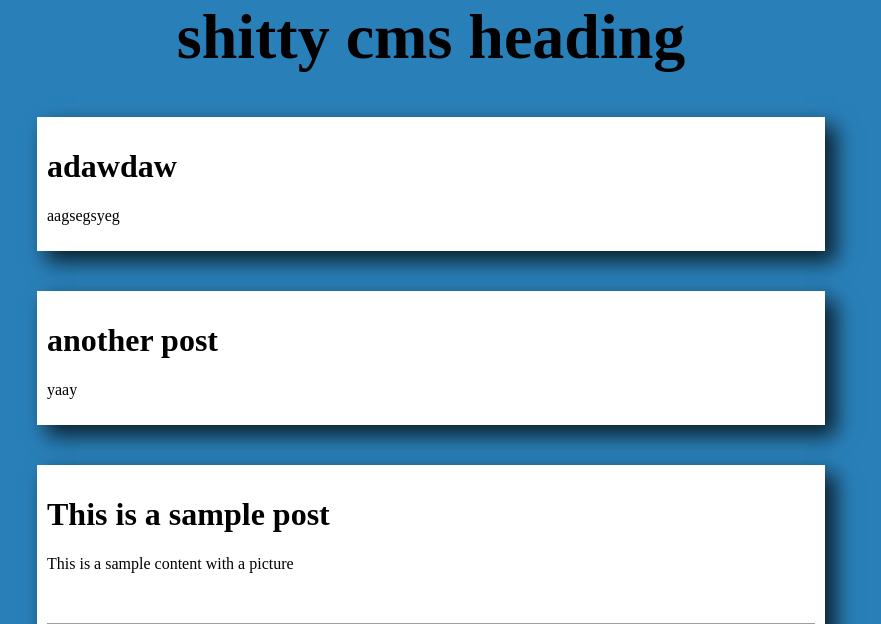
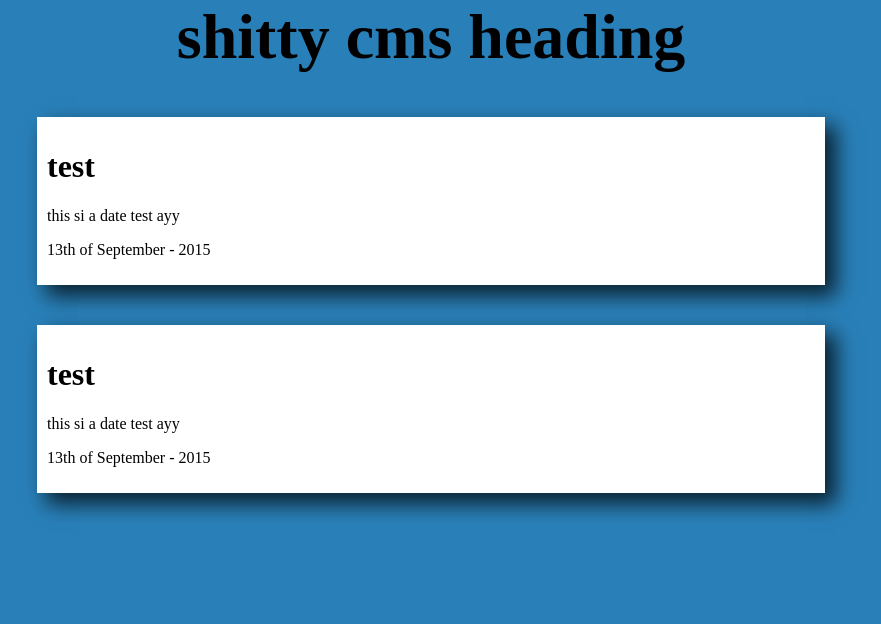
Before and after one commit to qwertxzy/php-cms, a PHP site: page / in a window 1280 px wide. Shown: the top 624 px of the page, without its empty margins (209-1090 px from the left). Run offline with PHP 8.4, Linux system fonts and the light colour scheme; some web fonts are replaced; grey boxes are pictures that could not be loaded.

Commit message:
added timestamp, back to admin link after post commit
yea

```diff
--- a/create.php
+++ b/create.php
@@ -7,7 +7,7 @@
 	<body>
 		<?php
 			$posts = json_decode(file_get_contents('./data.json'), true);
-			$array = array('title' => $_POST['title'], 'content' => $_POST['content']);
+			$array = array('title' => $_POST['title'], 'content' => $_POST['content'], 'date' => date('jS \of F - Y'));
 			$posts['posts'][count($posts['posts'])] = $array;
 			$json_output = json_encode($posts);
 			$json_file = fopen('data.json', 'w');
@@ -15,6 +15,7 @@
 		?>
 
 		<h1>Your Post has been added.</h1>
+		<a href="admin.php">Go back to the Administration Page</a>
 
 		<footer>
 			<p class="left text">Made by <a class="no-link" href="http://www.twitter.com/qwertxzy">qwertxzy</a></p>
--- a/data.json
+++ b/data.json
@@ -1 +1 @@
-{"posts":[{"title":"This is a sample post","content":"<p>This is a sample content with a picture<\/p>\r\n\r\n<p>&nbsp;<\/p>\r\n\r\n<p><img alt=\"faggot\" src=\"http:\/\/i.imgur.com\/MFG3BXm.png\" \/><\/p>\r\n"},{"title":"another post","content":"<p>yaay<\/p>\r\n"},{"title":"adawdaw","content":"<p>aagsegsyeg<\/p>\r\n"}]}
+{"posts":[{"title":"test","content":"<p>this si a date test ayy<\/p>\r\n","date":"13th of September - 2015"},{"title":"test","content":"<p>this si a date test ayy<\/p>\r\n","date":"13th of September - 2015"}]}
--- a/index.php
+++ b/index.php
@@ -16,6 +16,7 @@
 					<div class='card'>
 						<h1>" . $posts['posts'][$index]['title'] . "</h1>
 						<p>" . $posts['posts'][$index]['content'] . "</p>
+						<p>". $posts['posts'][$index]['date'] . "</p>
 					</div>
 				");
 			}
```
